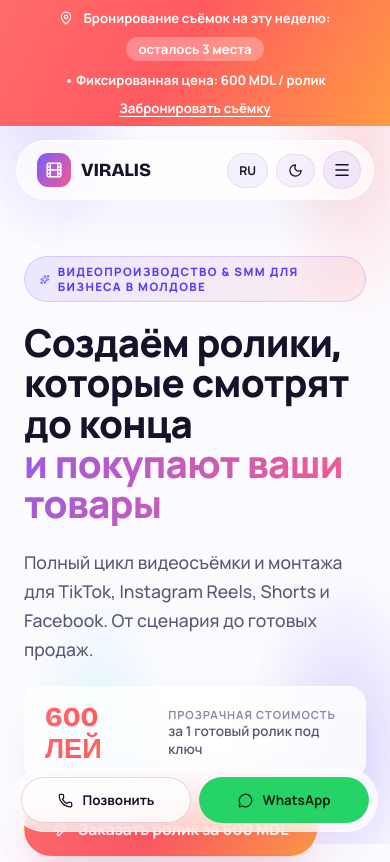
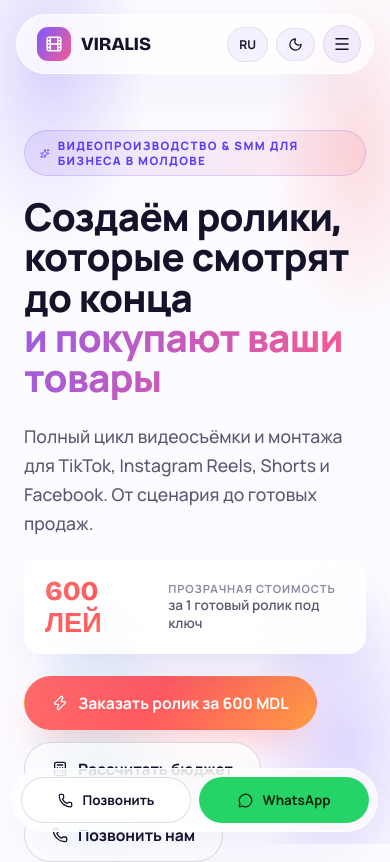
Before and after one commit to coalexandr/landing-2, a React (Vite) app: page / in a window 390 px wide. Shown: the top 862 px of the page. Built offline with nearby package versions, Linux system fonts and the light colour scheme.

Commit message:
Remove urgency banner (booking countdown bar)
Removed per feedback: the 'Бронирование съёмок на эту неделю: осталось 3 места' bar rendered poorly on mobile (cramped/wrapped text). Header now starts directly with the floating nav.

```diff
--- a/src/App.jsx
+++ b/src/App.jsx
@@ -331,15 +331,6 @@ export default function App({ lang: propLang, theme: propTheme }) {
   return (
     <div className="app">
       <ScrollProgress />
-
-      {/* ---------------- Urgency bar ---------------- */}
-      <div className="urgency-bar">
-        <MapPin size={14} />
-        <span>{t.urgency.text}</span>
-        <span className="pill">{t.urgency.slots}</span>
-        <span>{t.urgency.textEnd}</span>
-        <a href="#contacts">{t.urgency.btn}</a>
-      </div>
 
       {/* ---------------- Header: floating glass pill nav ---------------- */}
       <header className="site-header">
```
